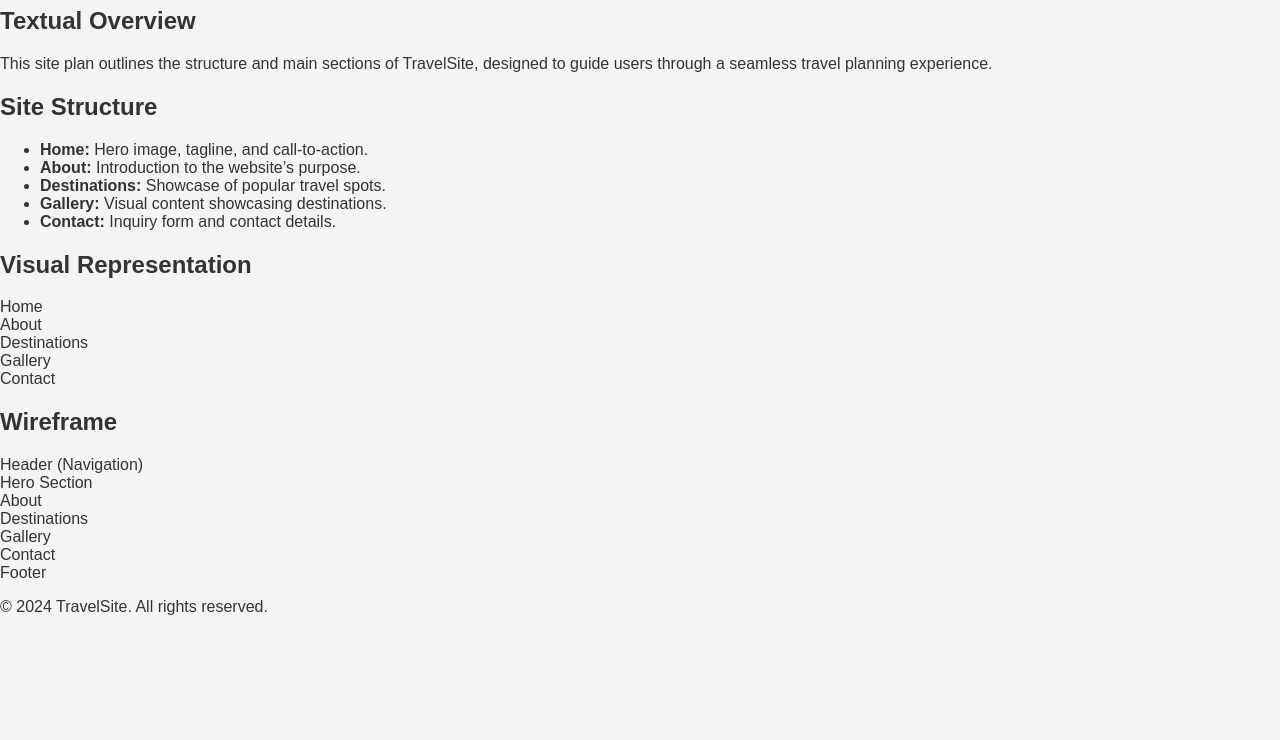
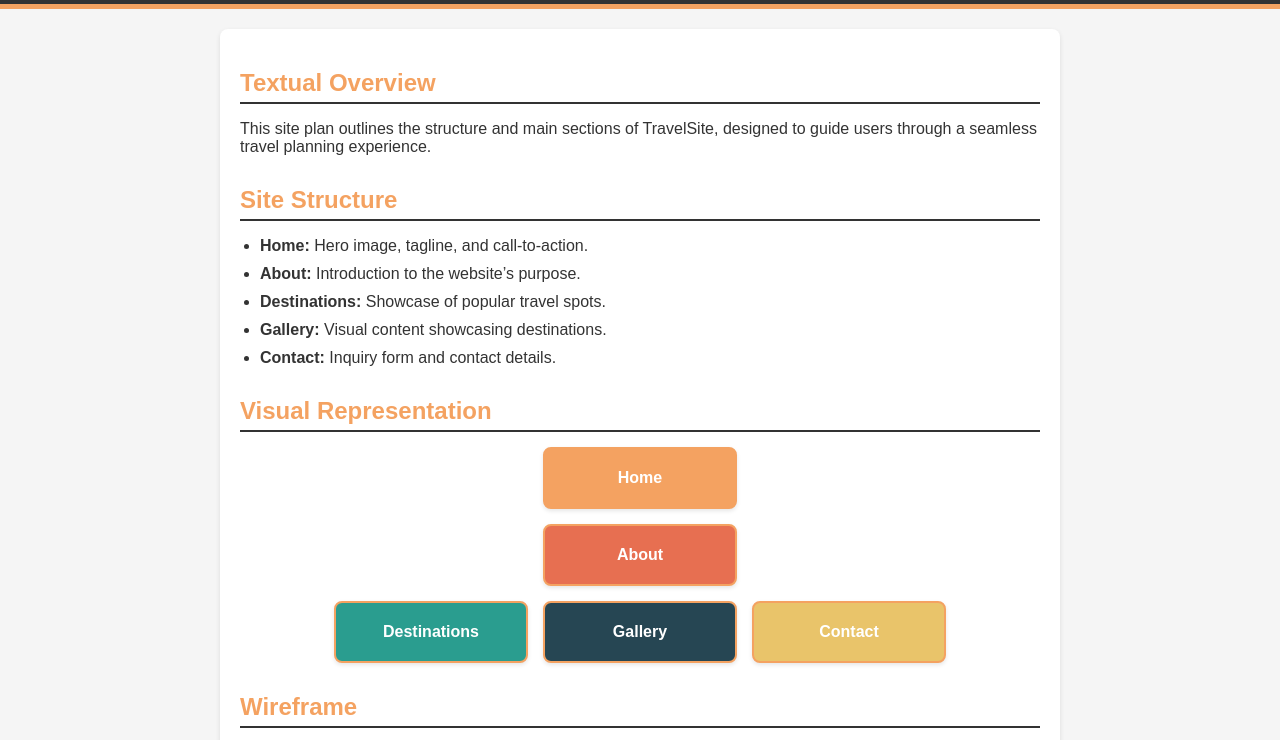
Before and after one commit to askette828/travel_site_plan, a plain HTML site: page index.html in a window 1280 px wide. Shown: the part 73-813 px from the top of the page. Drawn offline with Linux system fonts and the light colour scheme.

Commit message:
Update styles.css

```diff
--- a/styles.css
+++ b/styles.css
@@ -1,75 +1,139 @@
 /* General Reset */
 body {
     margin: 0;
+    padding: 0;
     font-family: Arial, sans-serif;
-    background-color: #f4f4f4;
+    background-color: #f5f5f5;
     color: #333;
 }
 
 /* Header */
-.site-plan-header {
-    display: flex;
-    justify-content: space-between;
-    align-items: center;
+header {
     background-color: #333;
-    padding: 10px 20px;
     color: white;
+    padding: 20px;
+    text-align: center;
+    border-bottom: 5px solid #f4a261;
 }
 
-.site-plan-header .logo {
-    font-size: 24px;
-    font-weight: bold;
-}
-
-.site-plan-header nav ul {
-    list-style: none;
+header h1 {
     margin: 0;
-    padding: 0;
-    display: flex;
-    gap: 15px;
-}
-
-.site-plan-header nav ul li a {
-    color: white;
-    text-decoration: none;
-    font-size: 16px;
+    font-size: 2rem;
 }
 
 /* Main Content */
-.site-plan {
+main {
+    max-width: 800px;
+    margin: 20px auto;
     padding: 20px;
-    max-width: 800px;
-    margin: 0 auto;
-    background-color: white;
+    background: white;
     border-radius: 8px;
     box-shadow: 0 2px 5px rgba(0, 0, 0, 0.1);
 }
 
-.site-plan section {
-    margin-bottom: 20px;
+main section {
+    margin-bottom: 30px;
 }
 
-.site-plan h1, .site-plan h2 {
-    color: #222;
+main h2 {
+    color: #f4a261;
     border-bottom: 2px solid #333;
     padding-bottom: 5px;
+    margin-bottom: 15px;
 }
 
-.site-plan ul {
+/* Textual Site Plan */
+main ul {
     padding-left: 20px;
 }
 
-.site-plan ul li {
+main ul li {
     margin: 10px 0;
 }
 
-/* Footer */
-.site-plan-footer {
+/* Visual Site Plan */
+.site-structure {
+    display: flex;
+    flex-direction: column;
+    align-items: center;
+    gap: 15px;
+}
+
+.box-container {
+    display: flex;
+    gap: 15px;
+    justify-content: center;
+    flex-wrap: wrap;
+}
+
+.box {
+    padding: 20px;
     text-align: center;
-    padding: 10px 20px;
+    font-size: 1rem;
+    font-weight: bold;
+    border: 2px solid #f4a261;
+    border-radius: 8px;
+    background-color: #f4f4f4;
+    box-shadow: 0 2px 4px rgba(0, 0, 0, 0.1);
+    width: 150px;
+}
+
+.box.home {
+    background-color: #f4a261;
+    color: white;
+}
+
+.box.about {
+    background-color: #e76f51;
+    color: white;
+}
+
+.box.destinations {
+    background-color: #2a9d8f;
+    color: white;
+}
+
+.box.gallery {
+    background-color: #264653;
+    color: white;
+}
+
+.box.contact {
+    background-color: #e9c46a;
+    color: white;
+}
+
+/* Wireframe */
+.wireframe {
+    display: flex;
+    flex-direction: column;
+    align-items: center;
+    gap: 10px;
+    background-color: #e0e0e0;
+    padding: 20px;
+    border: 2px dashed #333;
+    border-radius: 8px;
+}
+
+.wireframe-header,
+.wireframe-footer {
     background-color: #333;
     color: white;
-    position: fixed;
-    bottom: 0;
+    padding: 10px;
+    text-align: center;
+    width: 100%;
+    border-radius: 5px;
+}
+
+.wireframe-main {
+    display: flex;
+    flex-direction: column;
+    gap: 10px;
     width: 100%;
 }
+
+.wireframe-hero {
+    background-color: #f4a261;
+    color: white;
+    padding:
+}
```
